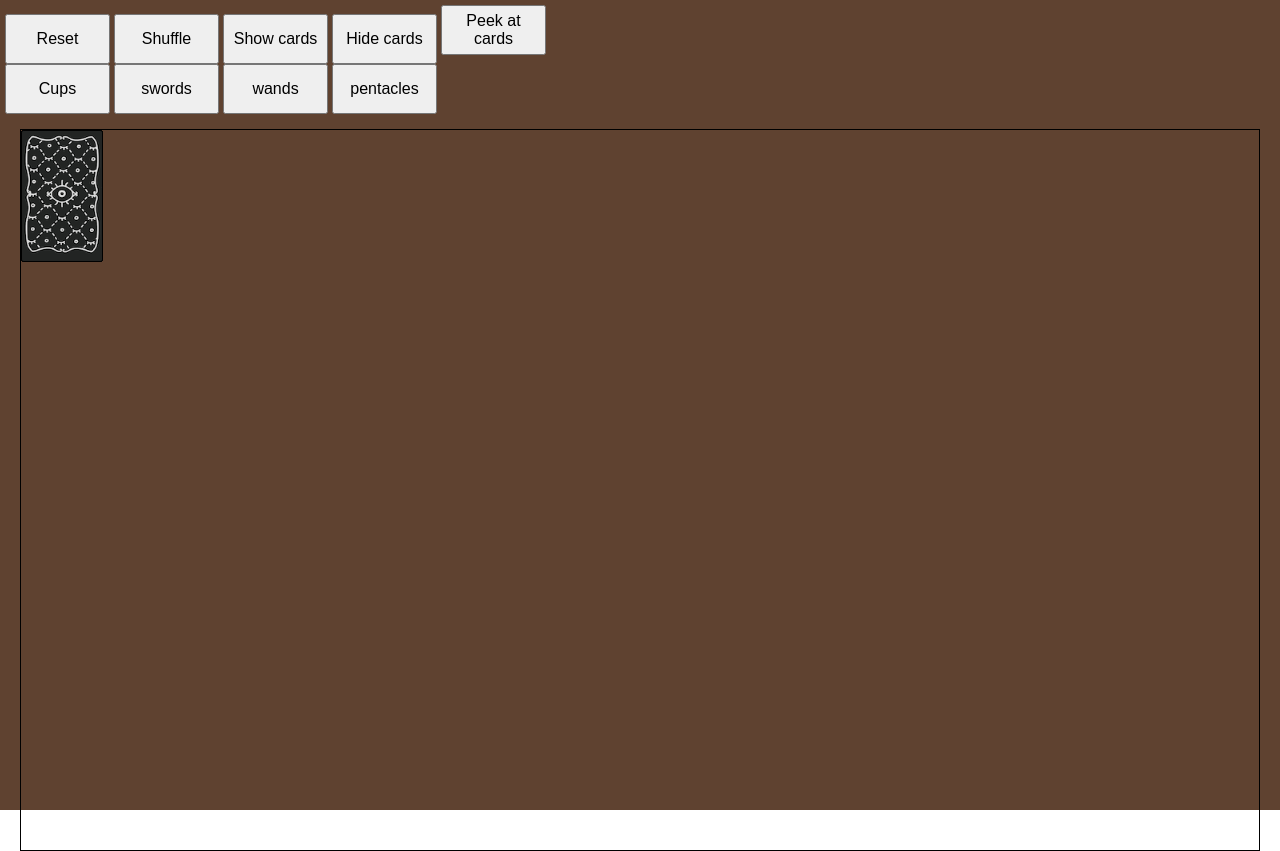
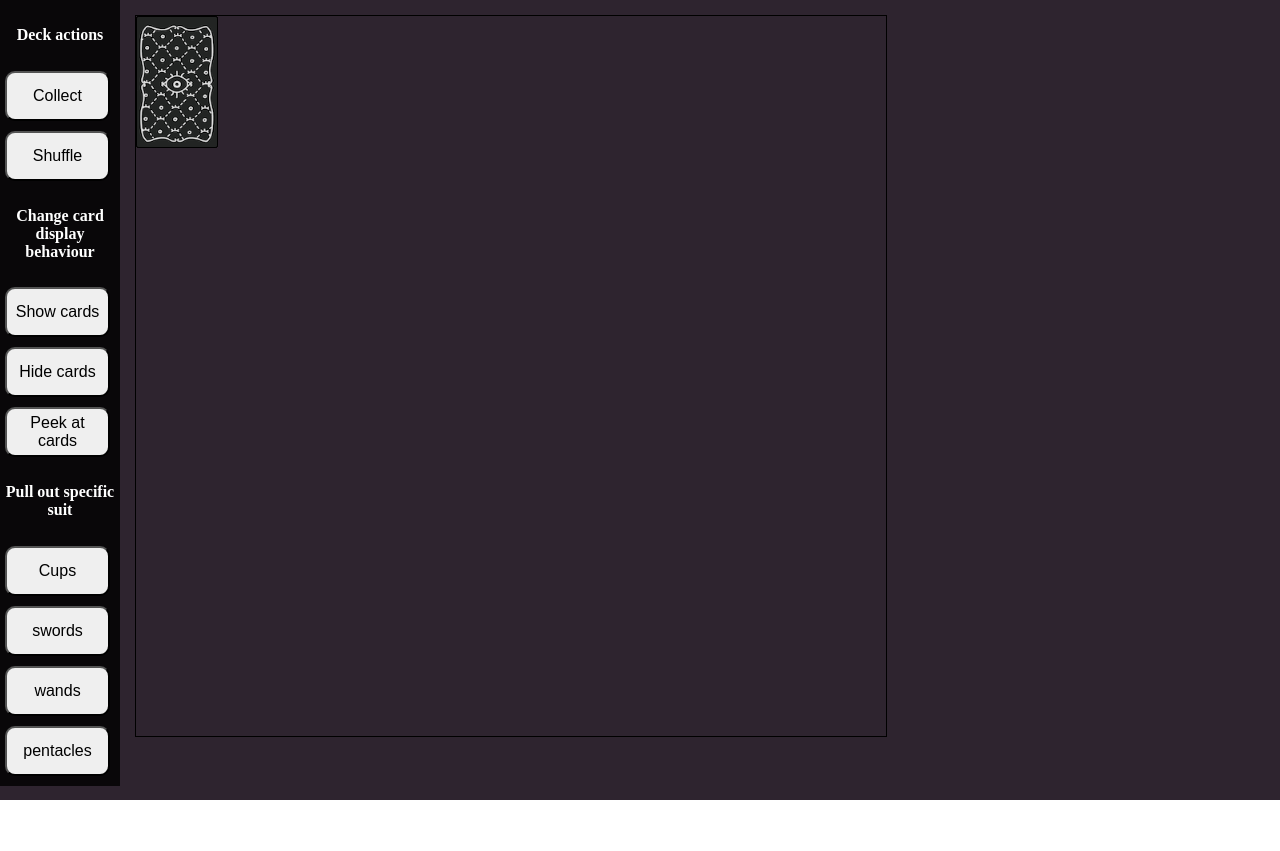
Before and after one commit to ShirleyZ/tarot-deck, a website: page index.html in a window 1280 px wide. Both pictures are taken after a click on the button "Shuffle". After the commit the page ends 800 px from the top, so only its background shows below. Drawn offline with nearby package versions, Linux system fonts and the light colour scheme.

Commit message:
fixes and tweaks

```diff
--- a/index.html
+++ b/index.html
@@ -8,14 +8,23 @@
       margin: 0;
     }
     #wrapper {
+      background-color: #2e242f;
+      height: 100vh;
+    }
+    #action-bar {
+      width: 110px;
+      float: left;
       padding: 5px;
-      background-color: #5f4230;
-      height: 100vh;
+      background-color: rgba(0,0,0,0.8);
+      color: white;
+      text-align: center;
     }
     #card-mat {
       height: 90vh;
       margin: 15px;
       border: 1px solid;
+      float: left;
+      min-width: 750px;
     }
     .card {
       width: 70px;
@@ -42,43 +51,65 @@
       top: 0;
       left: 0;
     }
+    .card-front {
+      border-radius: 40px;
+    }
 
     .shown .card-back,
     .peek .card-back:hover {
       background-image: url('');
     }
+    .reversed {
+      transform: rotate(180deg);
+    }
+
     button {
       width: 105px;
       height: 50px;
+      float: left;
+      border-radius: 10px;
       font-size: 16px;
+      margin: 5px 0;
     }
-    .suit-cups {
-      background-color: #a6e5ed;
+    .suit-cups .card-front {
+      background-color: #5b99a0;
     }
-    .suit-wands {
+    .suit-wands .card-front {
       background-color: #ad3d3d;
     }
-    .suit-swords {
+    .suit-swords .card-front {
       background-color: #cadbe0;
     }
-    .suit-pentacles {
-      background-color: #87c86f;
+    .suit-pentacles .card-front {
+      background-color: #6c945d;
     }
   </style>
 </head>
 <body>
   <div id="wrapper">
-    <button onclick="collect()">Reset</button>
+    <div id="action-bar">
+      <div>
+        <h4>Deck actions</h4>
+        <button onclick="collect()">Collect</button>
         <button onclick="shuffle()">Shuffle</button>
+        <br clear="both">
+      </div>
+      <div>
+        <h4>Change card display behaviour</h4>
         <button onclick="cardBacks('show')">Show cards</button>
         <button onclick="cardBacks('hide')">Hide cards</button>
         <button onclick="cardBacks('peek')">Peek at cards</button>
-    <br>
+        <br clear="both">
+      </div>
+      <div>
+        <h4>Pull out specific suit</h4>
         <button onclick="lineup('cups')">Cups</button>
         <button onclick="lineup('swords')">swords</button>
         <button onclick="lineup('wands')">wands</button>
         <button onclick="lineup('pentacles')">pentacles</button>
-    <br>
+        <br clear="both">
+      </div>
+    </div>
     <div id="card-mat">
     </div>
   </div>
--- a/index.js
+++ b/index.js
@@ -64,9 +64,16 @@ function shuffle() {
   var newOrder = [1];
   var max = 0;
   var index = 0;
+  var tmp = 0;
   for (var i = 2; i < cards.length+1; i++) {
     max = newOrder.length;
     index = Math.floor(Math.random() * Math.floor(max));
+    tmp = Math.random();
+    if (tmp > 0.5) {
+      cards[i].classList.add("reversed");
+    } else {
+      cards[i].classList.remove("reversed");
+    }
     newOrder.splice(index,0,i);
   }
 
@@ -89,9 +96,9 @@ function initDeck() {
       var cardBackElem = document.createElement('div');
       var cardFaceElem = document.createElement('div');
       cardBackElem.className = "card-back";
-      cardElem.className = "draggable card deck-default";
+      cardElem.className = "draggable card deck-default suit-"+suits[i];
       cardFaceElem.id = suits[i]+"-"+suitCards[j];
-      cardFaceElem.className = "card-front suit-"+suits[i];
+      cardFaceElem.className = "card-front";
 
       cardElem.append(cardBackElem);
       cardFaceElem.append(p);
```
Lines whose indentation alone changed are shown as unchanged.
